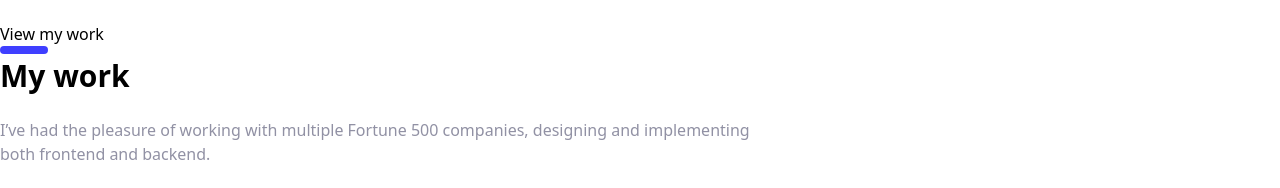
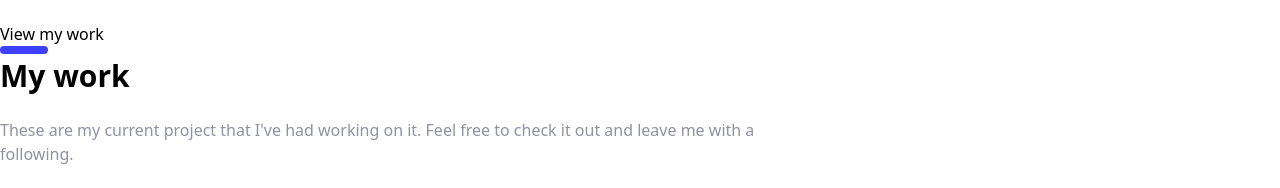
Before and after one commit to jacksongreyrat/jackson.github.io, a website with bundled scripts: page index.html in a window 1280 px wide. Shown: the part 1448-1636 px from the top of the page. Built offline with nearby package versions, Linux system fonts and the light colour scheme.

Commit message:
Edit some text in each topic's description.

```diff
--- a/index.html
+++ b/index.html
@@ -133,7 +133,7 @@ class="container flex justify-between items-center w-full h-full bg-no-repeat bg
 		<div class="container mt-64 flex justify-between items-center mx-auto px-8 md:px-14 lg:px-24 w-full">
 			<section class="w-full">
 				<h2 id="work" class="secondary-title">My work</h2>
-				<p class="section-paragraph">I’ve had the pleasure of working with multiple Fortune 500 companies, designing and implementing both frontend and backend.</p>
+				<p class="section-paragraph">These are my current project that I've had working on it. Feel free to check it out and leave me with a following.</p>
 
 				<div class="grid grid-cols-1 md:grid-cols-2 lg:grid-cols-2 gap-6 mt-6" >
 
@@ -208,7 +208,7 @@ class="container flex justify-between items-center w-full h-full bg-no-repeat bg
 		<div class="container mt-64 flex justify-between items-center mx-auto px-8 md:px-14 lg:px-24 w-full">
 			<section class="w-full">
 				<h2 id="about" class="secondary-title">About me</h2>
-				<p class="section-paragraph">I’ve had the pleasure of working with multiple Fortune 500 companies, designing and implementing both frontend and backend.</p>
+				<p class="section-paragraph">Lifetime learner, fast-learner, jack of all trade. Passionate in various type of knowledge. In my free time I always love and enjoy to learn new things. Such as, technology, coding, science, philosophy, politics, psychology, economics, etc.</p>
 
 				<!-- about me -->
 				<div class="space-y-12 my-16">
@@ -228,7 +228,7 @@ class="container flex justify-between items-center w-full h-full bg-no-repeat bg
 								<div class="badge">Frontend development</div>
 							</div>
 
-							<p class="text-secondary">I’ve had the pleasure of working with multiple Fortune 500 companies, designing and implementing both frontend and backend.</p>
+							<p class="text-secondary">Learned all the basic web development such as HTML, CSS, Javascript, Nodejs, MongoDB and much more. Representing approximately 300 hours of coursework with 63.5 hours on-demand video and 62 coding exercises.</p>
 						</div>
 
 					</div>
@@ -248,7 +248,7 @@ class="container flex justify-between items-center w-full h-full bg-no-repeat bg
 								<div class="badge">Frontend development</div>
 							</div>
 
-							<p class="text-secondary">I’ve had the pleasure of working with multiple Fortune 500 companies, designing and implementing both frontend and backend.</p>
+							<p class="text-secondary">Learned all the basic web development with HTML and CSS responsive Web Design. Representing approximately 300 hours of coursework with five projects on practice. All of the project store on the Codepen.</p>
 						</div>
 
 					</div>
```
